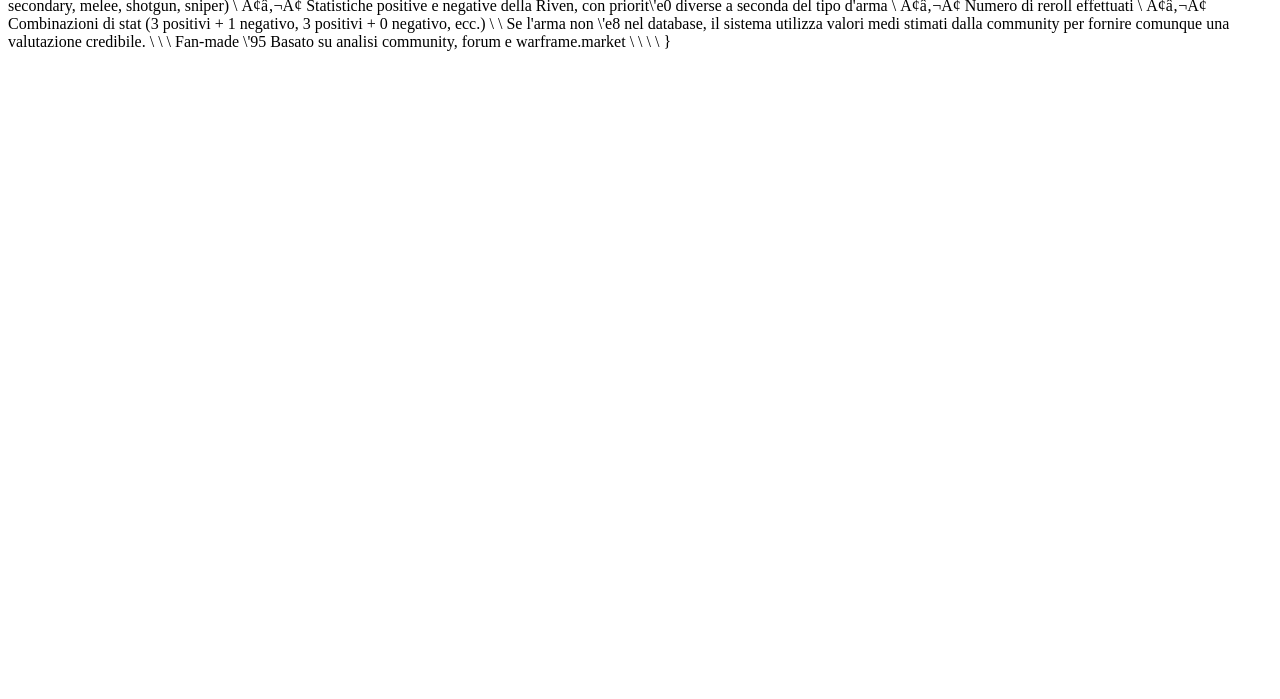
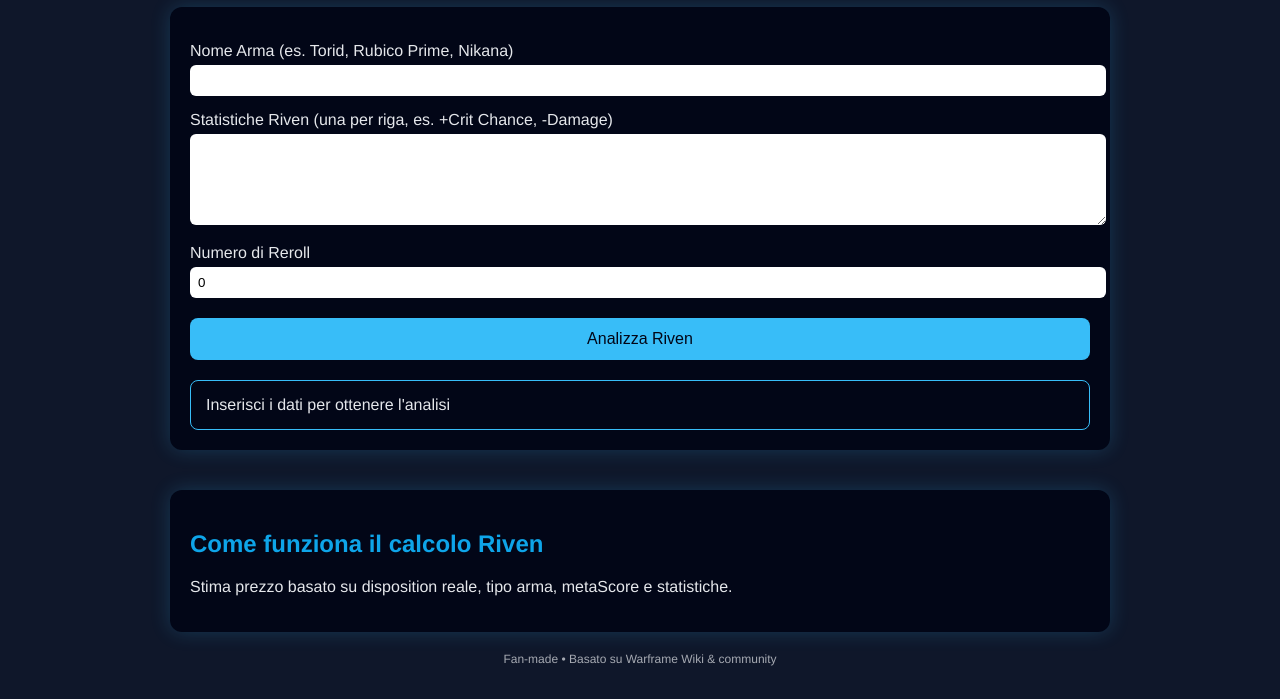
Before and after one commit to y5t6mr7fct-cloud/riven-analyzer, a plain HTML site: page index.html in a window 1280 px wide. Shown: the part 101-800 px from the top of the page. Drawn offline with Linux system fonts and the light colour scheme.

Commit message:
Add files via upload

```diff
--- a/index.html
+++ b/index.html
@@ -1 +1,111 @@
-{\rtf1\ansi\ansicpg1252\cocoartf2867 \cocoatextscaling0\cocoaplatform0{\fonttbl\f0\fswiss\fcharset0 Helvetica;} {\colortbl;\red255\green255\blue255;} {\*\expandedcolortbl;;} \paperw11900\paperh16840\margl1440\margr1440\vieww11520\viewh8400\viewkind0 \pard\tx720\tx1440\tx2160\tx2880\tx3600\tx4320\tx5040\tx5760\tx6480\tx7200\tx7920\tx8640\pardirnatural\partightenfactor0 \f0\fs24 \cf0 \ \ \ \ \ \ \ \ \ \ Warframe Riven Analyzer PRO \ \ \ Nome Arma (es. Torid, Rubico, Bramma)\ \ \ Statistiche Riven (una per riga, come in-game)\ \ \ Numero di Reroll\ \ \ Analizza Riven\ \ Inserisci i dati per ottenere l'analisi \ \ \ \ Come funziona il calcolo Riven \ Questo strumento stima il prezzo di una Riven basandosi su: \ \ â€¢ Valori reali delle armi (disposition, domanda sul mercato, meta/non-meta) \ â€¢ Tipo di arma (primary, secondary, melee, shotgun, sniper) \ â€¢ Statistiche positive e negative della Riven, con priorit\'e0 diverse a seconda del tipo d'arma \ â€¢ Numero di reroll effettuati \ â€¢ Combinazioni di stat (3 positivi + 1 negativo, 3 positivi + 0 negativo, ecc.) \ \ Se l'arma non \'e8 nel database, il sistema utilizza valori medi stimati dalla community per fornire comunque una valutazione credibile. \ \ \ Fan-made \'95 Basato su analisi community, forum e warframe.market \ \ \ \ }
+<!DOCTYPE html>
+<html lang="it">
+<head>
+  <meta charset="UTF-8">
+  <title>Warframe Riven Analyzer PRO</title>
+  <meta name="viewport" content="width=device-width, initial-scale=1.0">
+  <style>
+    body { font-family: 'Helvetica', sans-serif; background:#0f172a; color:#e5e7eb; padding:20px; }
+    h1 { text-align:center; color:#38bdf8; }
+    .container { max-width:900px; margin:auto; background:#020617; padding:20px; border-radius:12px; box-shadow:0 0 20px rgba(56,189,248,0.2); }
+    label { display:block; margin-top:15px; }
+    input, textarea { width:100%; padding:8px; margin-top:5px; border-radius:6px; border:none; }
+    button { margin-top:20px; width:100%; padding:12px; background:#38bdf8; color:#020617; font-size:16px; border:none; border-radius:8px; cursor:pointer; }
+    .result { margin-top:20px; padding:15px; background:#020617; border:1px solid #38bdf8; border-radius:8px; font-size:16px; }
+    footer { text-align:center; margin-top:20px; font-size:12px; opacity:0.7; }
+    .tag { display:inline-block; padding:4px 8px; margin:4px; background:#1e293b; border-radius:6px; font-size:12px; }
+    .section { margin-top:40px; }
+    .section h2 { color:#0ea5e9; }
+  </style>
+</head>
+<body>
+<h1>Warframe Riven Analyzer PRO</h1>
+
+<div class="container">
+  <label>Nome Arma (es. Torid, Rubico Prime, Nikana)</label>
+  <input id="weapon" />
+
+  <label>Statistiche Riven (una per riga, es. +Crit Chance, -Damage)</label>
+  <textarea id="stats" rows="5"></textarea>
+
+  <label>Numero di Reroll</label>
+  <input type="number" id="rolls" value="0" min="0" />
+
+  <button onclick="analyze()">Analizza Riven</button>
+
+  <div class="result" id="result">Inserisci i dati per ottenere l'analisi</div>
+</div>
+
+<div class="container section">
+  <h2>Come funziona il calcolo Riven</h2>
+  <p>Stima prezzo basato su disposition reale, tipo arma, metaScore e statistiche.</p>
+</div>
+
+<footer>Fan-made • Basato su Warframe Wiki & community</footer>
+
+<!-- Import database esterno -->
+<script src="weapons-riven-data.js"></script>
+
+<script>
+const statPriority = {
+  primary: ['crit chance','critical chance','multishot','crit damage','status chance','fire rate','toxin','heat','cold'],
+  secondary: ['crit chance','multishot','status chance','crit damage','toxin','heat'],
+  sniper: ['crit damage','crit chance','multishot'],
+  shotgun: ['multishot','status chance','crit chance'],
+  melee: ['crit chance','crit damage','range','attack speed','status chance']
+};
+const harmlessNegatives = ['zoom','impact','infested'];
+const badNegatives = ['damage','multishot','crit'];
+
+function analyze() {
+  const weaponName = document.getElementById('weapon').value.toLowerCase();
+  const statsLines = document.getElementById('stats').value.toLowerCase().split('\n');
+  const rolls = parseInt(document.getElementById('rolls').value);
+
+  let disposition=1, metaScore=1.1, weaponType='primary', meta=false;
+  if(weapons[weaponName]) {
+    disposition = weapons[weaponName].disposition;
+    metaScore = weapons[weaponName].metaScore;
+    weaponType = weapons[weaponName].type;
+    meta = weapons[weaponName].meta;
+  }
+
+  let positives=0, negatives=0, score=1;
+  statsLines.forEach(stat=>{
+    if(stat.startsWith('+')) { positives++; statPriority[weaponType].forEach(s=>{if(stat.includes(s)) score+=0.7;}); }
+    if(stat.startsWith('-')) { negatives++; harmlessNegatives.forEach(n=>{if(stat.includes(n)) score+=0.3;}); badNegatives.forEach(b=>{if(stat.includes(b)) score-=0.7;}); }
+  });
+
+  if(positives===3 && negatives===1) score+=1.2;
+  if(positives===3 && negatives===0) score+=0.8;
+  if(positives===2 && negatives===1) score+=0.3;
+
+  const base=45;
+  const rollFactor=1+(rolls*0.04);
+  const marketValue = base*score*disposition*metaScore*rollFactor;
+  const price=Math.round(marketValue);
+  const minPrice=Math.max(20, Math.round(marketValue*0.85));
+  const maxPrice=Math.round(marketValue*1.2);
+
+  let tier='Trash';
+  if(price>400) tier='God Roll';
+  else if(price>250) tier='Great';
+  else if(price>150) tier='Ottima';
+  else if(price>70) tier='Media';
+
+  document.getElementById('result').innerHTML=`
+    <strong>Prezzo stimato:</strong> ${price} Platinum<br>
+    <strong>Range mercato:</strong> ${minPrice} – ${maxPrice} Platinum<br>
+    <strong>Classificazione:</strong> ${tier}<br><br>
+    <span class="tag">Positivi: ${positives}</span>
+    <span class="tag">Negativi: ${negatives}</span>
+    <span class="tag">Disposition: ${disposition}</span>
+    <span class="tag">Reroll: ${rolls}</span>
+    <span class="tag">Tipo arma: ${weaponType}</span>
+    <span class="tag">Meta: ${meta}</span>
+    ${weapons[weaponName]?'':'<br><em>Nota: arma non nel database, stima basata su valori medi.</em>'}
+  `;
+}
+</script>
+</body>
+</html>
```
